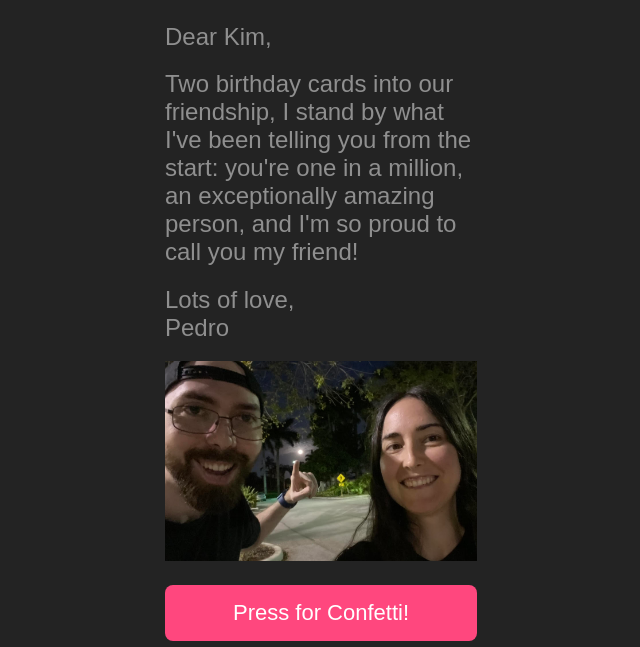
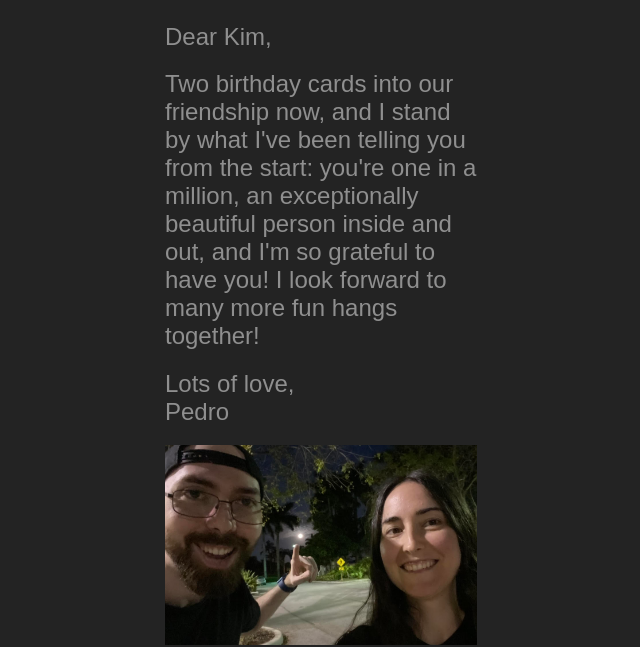
Before and after one commit to PRiveraA/Kim-s-34th-Bday-Site, a plain HTML site: page index.html in a window 1280 px wide. Shown: the part 193-840 px from the top of the page, without its empty margins (319-959 px from the left). Drawn offline with Linux system fonts and the light colour scheme; a script that the page names is missing.

Commit message:
Edit message

```diff
--- a/index.html
+++ b/index.html
@@ -15,9 +15,10 @@
     <div>
       <h1>Happy Birthday!</h1>
       <p class="p-1">Dear Kim,</p>
-      <p>Two birthday cards into our friendship, I stand by what I've been telling you from the start: you're one in a
-        million, an exceptionally amazing person, and I'm so proud to call you
-        my friend!
+      <p>Two birthday cards into our friendship now, and I stand by what I've been telling you from the start: you're
+        one
+        in a million, an exceptionally beautiful person inside and out, and I'm so grateful to have you! I look forward
+        to many more fun hangs together!
         <br>
       </p>
       <p class="p-3">Lots of love,
```
